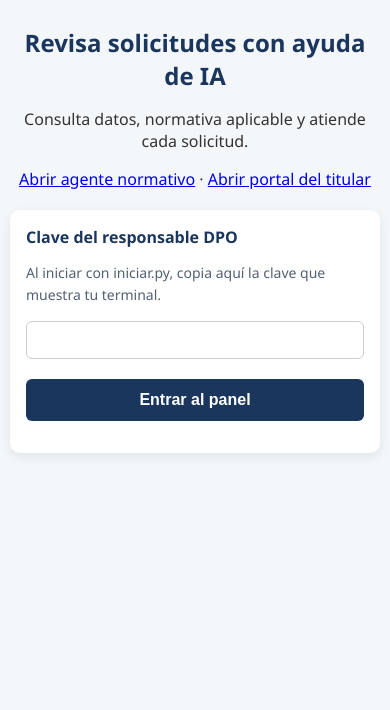
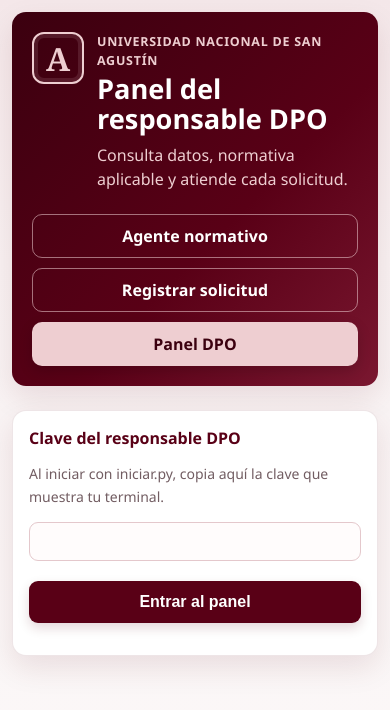
Before and after one commit to JeremyCruzGallegos/agente-dsar-iso27701, a website: page frontend/dpo.html in a window 390 px wide. Drawn offline with Linux system fonts and the light colour scheme; files that its build step writes are made by us from their sources; files whose address does not match are found by name.

Commit message:
feat: aplicar identidad visual UNSA al frontend

```diff
--- a/frontend/dpo.html
+++ b/frontend/dpo.html
@@ -5,7 +5,7 @@
 <title>Panel DPO — Agente DSAR</title><link rel="stylesheet" href="/static/styles.css">
 </head>
 <body><div class="container wide">
-<header><h1>Revisa solicitudes con ayuda de IA</h1><p>Consulta datos, normativa aplicable y atiende cada solicitud.</p><a href="/">Abrir agente normativo</a> · <a href="/solicitudes">Abrir portal del titular</a></header>
+<header class="site-header"><div class="brand"><span class="brand-mark" aria-hidden="true">A</span><div><p class="eyebrow">Universidad Nacional de San Agustín</p><h1>Panel del responsable DPO</h1><p>Consulta datos, normativa aplicable y atiende cada solicitud.</p></div></div><nav class="main-nav" aria-label="Navegación principal"><a href="/agente" class="nav-button">Agente normativo</a><a href="/solicitudes" class="nav-button">Registrar solicitud</a><a href="/dpo" class="nav-button" aria-current="page">Panel DPO</a></nav></header>
 <section class="card session-card">
 <form id="loginForm"><label for="apiKey">Clave del responsable DPO</label><p class="help">Al iniciar con iniciar.py, copia aquí la clave que muestra tu terminal.</p><input id="apiKey" type="password" required autocomplete="off"><button id="loginButton">Entrar al panel</button></form>
 <button type="button" id="logoutButton" class="hidden">Cerrar sesión</button><p id="panelStatus" role="status" aria-live="polite"></p>
--- a/frontend/styles.css
+++ b/frontend/styles.css
@@ -1,43 +1,96 @@
 :root {
-    --primary: #1B365D;
-    --secondary: #2A7B88;
-    --bg: #F4F7FA;
+    --primary: #590016;
+    --primary-dark: #3B000F;
+    --primary-soft: #7A1730;
+    --secondary: #EECED1;
+    --secondary-light: #FFF7F7;
+    --bg: #F8F1F2;
     --card-bg: #FFFFFF;
-    --text: #333333;
+    --text: #2D2023;
+    --muted: #725D62;
+    --border: #E4C8CC;
+    --success: #28633D;
+    --danger: #A71925;
+    --shadow: 0 12px 30px rgba(89, 0, 22, 0.10);
 }
 
 body {
     font-family: 'Segoe UI', Arial, sans-serif;
-    background-color: var(--bg);
+    background: linear-gradient(180deg, #F4E7E9 0, var(--bg) 260px, #FCF9F9 100%);
     color: var(--text);
     margin: 0;
-    padding: 20px;
+    padding: 24px;
+    min-height: 100vh;
 }
 
 .container {
-    max-width: 600px;
+    max-width: 680px;
     margin: 0 auto;
 }
 
 .container.wide {
-    max-width: 900px;
+    max-width: 1040px;
 }
 
-header {
-    text-align: center;
-    margin-bottom: 20px;
+.site-header {
+    background: linear-gradient(135deg, var(--primary-dark), var(--primary) 58%, var(--primary-soft));
+    color: var(--secondary);
+    padding: 28px;
+    border-radius: 18px;
+    box-shadow: var(--shadow);
+    margin-bottom: 24px;
 }
 
-header h1 {
-    color: var(--primary);
-    margin-bottom: 5px;
+.site-header h1 {
+    color: #FFFFFF;
+    margin: 3px 0 8px;
+    font-size: clamp(1.7rem, 4vw, 2.45rem);
+    line-height: 1.12;
+}
+
+.site-header p { margin: 0; line-height: 1.55; }
+.brand { display: flex; align-items: center; gap: 20px; text-align: left; }
+.brand-mark {
+    width: 68px;
+    height: 68px;
+    flex: 0 0 68px;
+    display: grid;
+    place-items: center;
+    border: 2px solid var(--secondary);
+    border-radius: 17px;
+    color: var(--secondary);
+    font-family: Georgia, serif;
+    font-size: 2.8rem;
+    font-weight: 700;
+    box-shadow: inset 0 0 0 4px rgba(238, 206, 209, 0.12);
+}
+.main-nav { display: flex; flex-wrap: wrap; gap: 10px; margin-top: 22px; }
+.nav-button {
+    display: inline-flex;
+    align-items: center;
+    justify-content: center;
+    min-height: 42px;
+    padding: 0 17px;
+    border: 1px solid rgba(238, 206, 209, 0.55);
+    border-radius: 10px;
+    color: #FFFFFF;
+    text-decoration: none;
+    font-weight: 700;
+    transition: transform .18s ease, background .18s ease, box-shadow .18s ease;
+}
+.nav-button:hover { background: rgba(238, 206, 209, 0.17); transform: translateY(-1px); }
+.nav-button[aria-current="page"] { background: var(--secondary); color: var(--primary-dark); box-shadow: 0 5px 14px rgba(0,0,0,.16); }
+.nav-button:focus-visible, button:focus-visible, input:focus-visible, select:focus-visible, textarea:focus-visible, summary:focus-visible {
+    outline: 3px solid #D89AA3;
+    outline-offset: 3px;
 }
 
 .card {
     background: var(--card-bg);
     padding: 25px;
-    border-radius: 10px;
-    box-shadow: 0 4px 12px rgba(0,0,0,0.08);
+    border: 1px solid rgba(89, 0, 22, 0.10);
+    border-radius: 14px;
+    box-shadow: var(--shadow);
     margin-bottom: 20px;
 }
 
@@ -55,27 +108,33 @@ label {
 input, select, textarea {
     width: 100%;
     padding: 10px;
-    border: 1px solid #CCCCCC;
-    border-radius: 6px;
+    border: 1px solid var(--border);
+    border-radius: 9px;
     box-sizing: border-box;
-    font-size: 14px;
+    font-size: 15px;
+    background: #FFFCFC;
+    color: var(--text);
+    transition: border-color .2s, box-shadow .2s;
 }
+input:focus, select:focus, textarea:focus { border-color: var(--primary-soft); box-shadow: 0 0 0 4px rgba(89,0,22,.09); }
 
 button {
     width: 100%;
     padding: 12px;
     background-color: var(--primary);
-    color: white;
+    color: #FFFFFF;
     border: none;
-    border-radius: 6px;
+    border-radius: 9px;
     font-size: 16px;
     font-weight: bold;
     cursor: pointer;
-    transition: background 0.3s;
+    transition: background .2s, transform .18s, box-shadow .18s;
+    box-shadow: 0 5px 12px rgba(89,0,22,.16);
 }
 
 button:hover {
-    background-color: var(--secondary);
+    background-color: var(--primary-soft);
+    transform: translateY(-1px);
 }
 
 .hidden {
@@ -83,13 +142,13 @@ button:hover {
 }
 
 button:disabled { opacity: 0.6; cursor: wait; }
-#formStatus[data-state="error"] { color: #a71925; }
+#formStatus[data-state="error"] { color: var(--danger); }
 #formStatus[data-state="pending"] { color: var(--primary); }
 
 .ticket-box {
-    background-color: #EBF3F5;
+    background-color: var(--secondary-light);
     padding: 15px;
-    border-left: 4px solid var(--secondary);
+    border-left: 4px solid var(--primary);
     margin: 15px 0;
 }
 
@@ -106,7 +165,7 @@ button:disabled { opacity: 0.6; cursor: wait; }
 
 .dpo-table th {
     background-color: var(--primary);
-    color: white;
+    color: #FFFFFF;
 }
 
 .badge {
@@ -117,40 +176,41 @@ button:disabled { opacity: 0.6; cursor: wait; }
 }
 
 .badge.success {
-    background-color: #27AE60;
+    background-color: var(--success);
 }
 
-#panelStatus[data-state="error"] { color: #a71925; }
+#panelStatus[data-state="error"] { color: var(--danger); }
 .toolbar { display: flex; gap: 12px; align-items: end; margin: 16px 0; flex-wrap: wrap; }
 .toolbar > div { flex: 1; min-width: 150px; }
 .toolbar button { width: auto; }
 .table-scroll { overflow-x: auto; }
 .dpo-table button { font-size: 13px; padding: 8px; margin: 3px 0; }
-pre { white-space: pre-wrap; overflow-wrap: anywhere; background: #F4F7FA; padding: 14px; border-radius: 6px; max-height: 400px; overflow-y: auto; }
+pre { white-space: pre-wrap; overflow-wrap: anywhere; background: var(--secondary-light); padding: 14px; border: 1px solid var(--border); border-radius: 9px; max-height: 400px; overflow-y: auto; }
 form button { margin-top: 12px; }
 input, select, textarea { margin-bottom: 8px; }
 @media (max-width: 600px) { body { padding: 10px; } .card { padding: 16px; } h1 { font-size: 24px; } }
 .panel-tabs { display: flex; gap: 8px; margin-bottom: 20px; flex-wrap: wrap; }
-.panel-tabs button { flex: 1; width: auto; min-width: 150px; background: #e6edf3; color: var(--primary); }
-.panel-tabs button[aria-pressed="true"] { background: var(--primary); color: white; }
+.panel-tabs button { flex: 1; width: auto; min-width: 150px; background: #F1DEE1; color: var(--primary); box-shadow: none; }
+.panel-tabs button[aria-pressed="true"] { background: var(--primary); color: #FFFFFF; }
 .session-card #logoutButton { width: auto; font-size: 14px; padding: 9px 16px; }
-.help { color: #516173; font-size: 14px; line-height: 1.6; }
-.guide-box { border-left: 4px solid var(--secondary); background: #eef6f7; padding: 14px; line-height: 1.6; }
-.eyebrow { color: var(--secondary); font-weight: bold; margin-bottom: 0; }
-.data-summary { display: grid; grid-template-columns: minmax(120px, 1fr) 2fr; gap: 10px; padding: 16px; background: #f4f7fa; border-radius: 8px; }
+.help { color: var(--muted); font-size: 14px; line-height: 1.6; }
+.guide-box { border-left: 4px solid var(--primary); background: var(--secondary-light); padding: 14px; line-height: 1.6; }
+.eyebrow { color: var(--primary-soft); font-weight: bold; margin-bottom: 0; text-transform: uppercase; letter-spacing: .06em; font-size: .78rem; }
+.site-header .eyebrow { color: var(--secondary); }
+.data-summary { display: grid; grid-template-columns: minmax(120px, 1fr) 2fr; gap: 10px; padding: 16px; background: var(--secondary-light); border-radius: 8px; }
 .data-summary dt { font-weight: bold; color: var(--primary); }
 .data-summary dd { margin: 0; overflow-wrap: anywhere; }
-.ai-health { display: flex; align-items: center; gap: 12px; flex-wrap: wrap; padding: 12px; background: #f4f7fa; border-radius: 8px; }
+.ai-health { display: flex; align-items: center; gap: 12px; flex-wrap: wrap; padding: 12px; background: var(--secondary-light); border-radius: 8px; }
 .ai-health p { flex: 1; }
 .ai-health button { width: auto; font-size: 14px; }
-#aiStatus[data-state="success"] { color: #17603e; font-weight: bold; }
-#aiStatus[data-state="error"] { color: #a71925; }
+#aiStatus[data-state="success"] { color: var(--success); font-weight: bold; }
+#aiStatus[data-state="error"] { color: var(--danger); }
 .check-line { display: flex; align-items: flex-start; gap: 10px; margin-top: 8px; }
 .check-line input { width: auto; margin: 3px 0; }
 .check-line label { font-size: 14px; font-weight: normal; }
 .suggestions { display: flex; gap: 8px; flex-wrap: wrap; margin-top: 16px; }
-.suggestions button { width: auto; background: #e6edf3; color: var(--primary); font-size: 13px; padding: 9px 12px; }
-.search-result { padding: 20px; margin-top: 14px; border: 1px solid #d5e2e9; border-radius: 8px; }
+.suggestions button { width: auto; background: #F1DEE1; color: var(--primary); font-size: 13px; padding: 9px 12px; box-shadow: none; }
+.search-result { padding: 20px; margin-top: 14px; border: 1px solid var(--border); border-radius: 10px; }
 .search-result h3 { margin-top: 0; overflow-wrap: anywhere; color: var(--primary); }
 .excerpt { white-space: pre-wrap; line-height: 1.65; overflow-wrap: anywhere; }
 .search-result button { width: auto; font-size: 14px; }
@@ -158,11 +218,19 @@ details { margin-top: 20px; }
 summary { cursor: pointer; font-weight: bold; color: var(--primary); }
 .conversation { display: grid; gap: 14px; margin: 18px 0; }
 .chat-message { padding: 16px; border-radius: 10px; max-width: 88%; }
-.chat-message.user { justify-self: end; background: var(--primary); color: white; }
-.chat-message.assistant { justify-self: start; background: #eef3f7; border: 1px solid #d5e2e9; }
+.chat-message.user { justify-self: end; background: var(--primary); color: #FFFFFF; }
+.chat-message.assistant { justify-self: start; background: var(--secondary-light); border: 1px solid var(--border); }
 .chat-message h3 { margin: 0 0 8px; }
-.chat-message.user h3 { color: white; }
+.chat-message.user h3 { color: #FFFFFF; }
 .chat-text { white-space: pre-wrap; line-height: 1.65; overflow-wrap: anywhere; }
 .chat-message .search-result { background: white; }
 .chat-message h4 { color: var(--primary); overflow-wrap: anywhere; }
-@media (max-width: 600px) { .data-summary { grid-template-columns: 1fr; } .panel-tabs button { min-width: 100%; } }
+@media (max-width: 600px) {
+    body { padding: 12px; }
+    .site-header { padding: 20px; border-radius: 14px; }
+    .brand { align-items: flex-start; gap: 13px; }
+    .brand-mark { width: 48px; height: 48px; flex-basis: 48px; font-size: 2rem; border-radius: 12px; }
+    .main-nav { display: grid; grid-template-columns: 1fr; }
+    .data-summary { grid-template-columns: 1fr; }
+    .panel-tabs button { min-width: 100%; }
+}
```
Also changed, not shown: frontend/agent.html (+1 -1 lines), frontend/index.html (+3 -3 lines).
